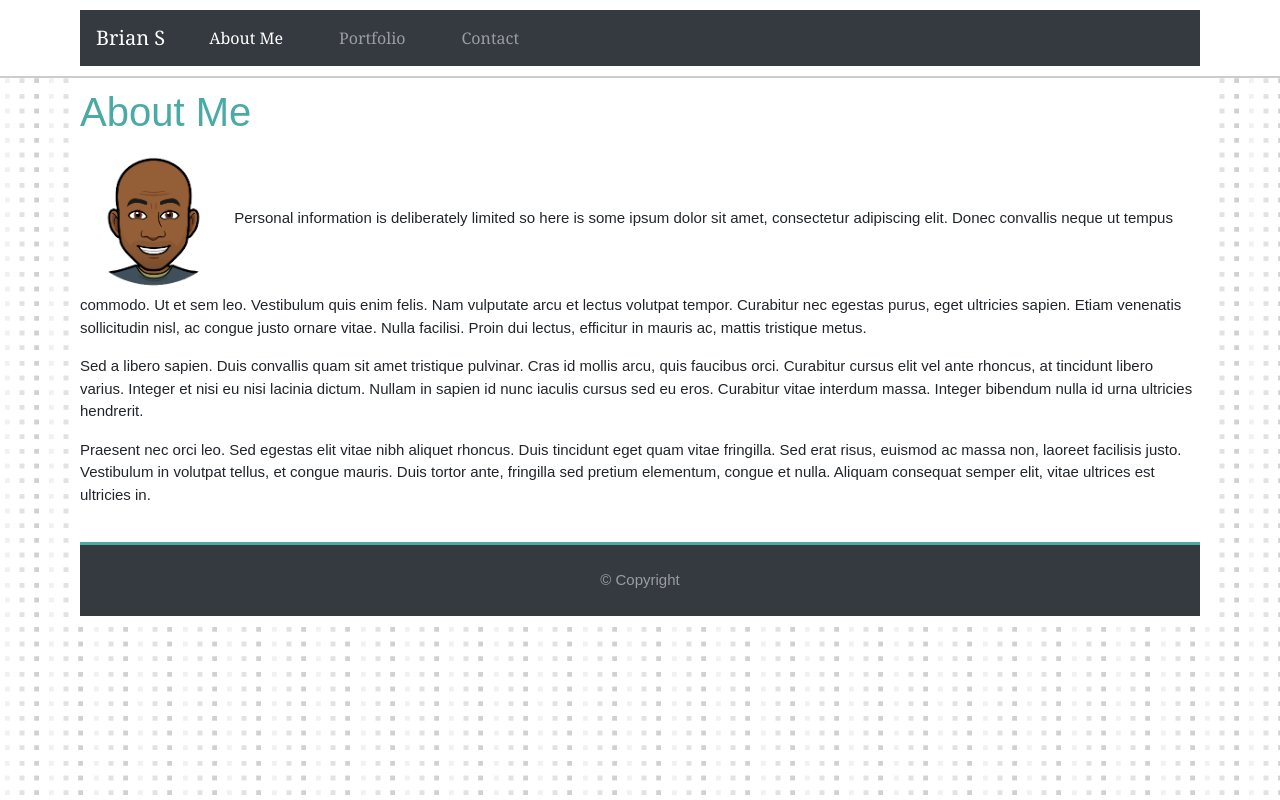
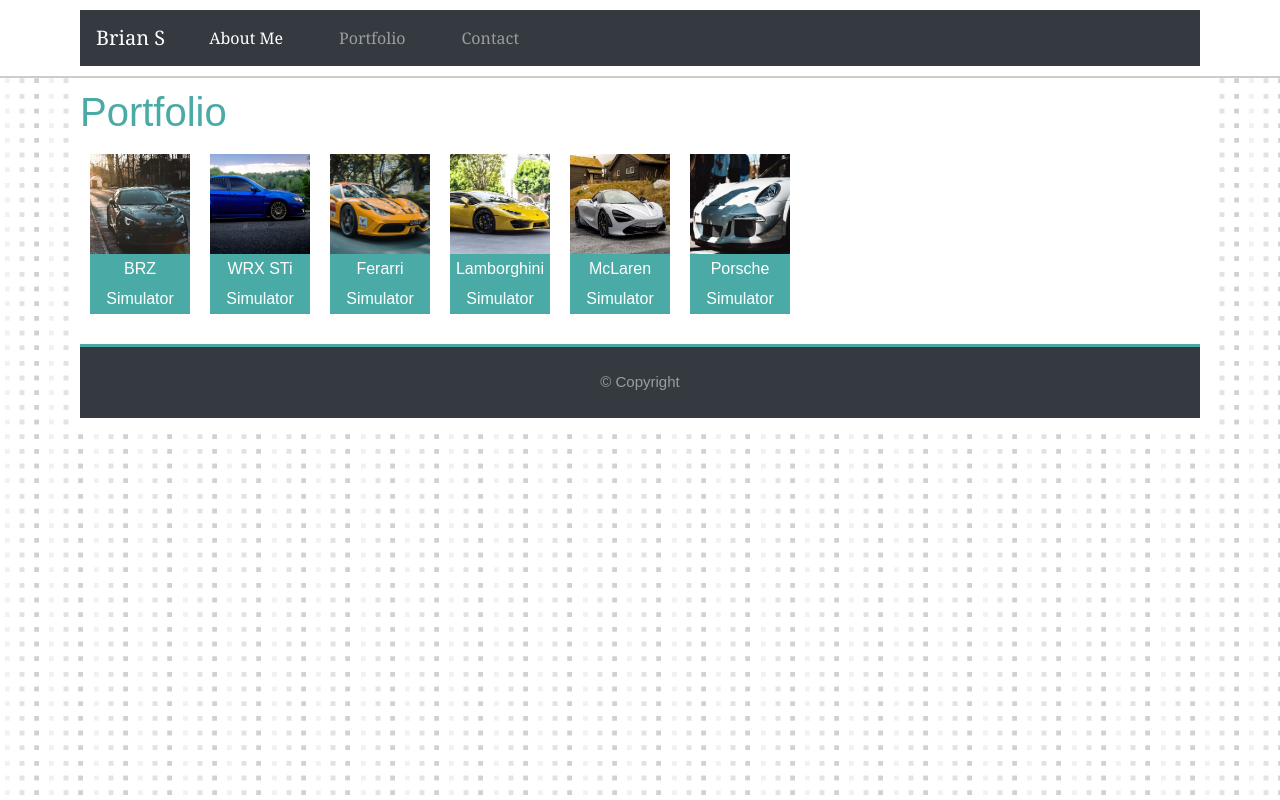
Before and after one commit to SpeedHunterSam/Bootstrap-Portfolio, a plain HTML site: page portfolio.html in a window 1280 px wide. Drawn offline with nearby package versions, Linux system fonts and the light colour scheme.

Commit message:
added one @media screen and added porfolio info

```diff
--- a/assets/css/style.css
+++ b/assets/css/style.css
@@ -117,3 +117,13 @@ footer {
   border-top: rgb(74, 170, 165) 3px solid;
 
 }
+
+@media only screen and (max-width: 640px) {
+
+  .flex-container{
+
+  flex-flow: column;
+  align-items: center;
+
+  }
+}
--- a/portfolio.html
+++ b/portfolio.html
@@ -42,19 +42,15 @@
   <main>
     <section id="aboutme">
       <div class="container">
-          <h1 class="pagename">About Me</h1>
-
-          <p id="firstParagraph">
-              <img src="./assets/images/me.png" style="width: 150px; height:150px"/>
-              Personal information is deliberately limited so here is some ipsum dolor sit amet, consectetur adipiscing elit. Donec convallis neque ut tempus commodo. Ut et sem leo. Vestibulum quis enim felis. Nam vulputate arcu et lectus volutpat tempor. Curabitur nec egestas purus, eget ultricies sapien. Etiam venenatis sollicitudin nisl, ac congue justo ornare vitae. Nulla facilisi. Proin dui lectus, efficitur in mauris ac, mattis tristique metus.
-          </p>
-          <p>
-
-              Sed a libero sapien. Duis convallis quam sit amet tristique pulvinar. Cras id mollis arcu, quis faucibus orci. Curabitur cursus elit vel ante rhoncus, at tincidunt libero varius. Integer et nisi eu nisi lacinia dictum. Nullam in sapien id nunc iaculis cursus sed eu eros. Curabitur vitae interdum massa. Integer bibendum nulla id urna ultricies hendrerit.
-          </p>
-          <p>
-              Praesent nec orci leo. Sed egestas elit vitae nibh aliquet rhoncus. Duis tincidunt eget quam vitae fringilla. Sed erat risus, euismod ac massa non, laoreet facilisis justo. Vestibulum in volutpat tellus, et congue mauris. Duis tortor ante, fringilla sed pretium elementum, congue et nulla. Aliquam consequat semper elit, vitae ultrices est ultricies in.
-          </p>
+          <h1 class="pagename">Portfolio</h1>
+          <div class="flex-container">
+                <div><img src="./assets/images/brz.jpg" height="100px" width="100px"/><br/>BRZ Simulator</div>
+                <div><img src="./assets/images/sti.jpg" height="100px" width="100px"/><br/>WRX STi Simulator</div>
+                <div><img src="./assets/images/ferarri.jpg" height="100px" width="100px"/><br/>Ferarri Simulator</div>
+                <div><img src="./assets/images/lambo.jpg" height="100px" width="100px"/><br/>Lamborghini Simulator</div>
+                <div><img src="./assets/images/mclaren.jpg" height="100px" width="100px"/><br/>McLaren Simulator</div>
+                <div><img src="./assets/images/porsche.jpg" height="100px" width="100px"/><br/>Porsche Simulator</div>
+              </div>
       </div>
   </section>
   </main>
```
